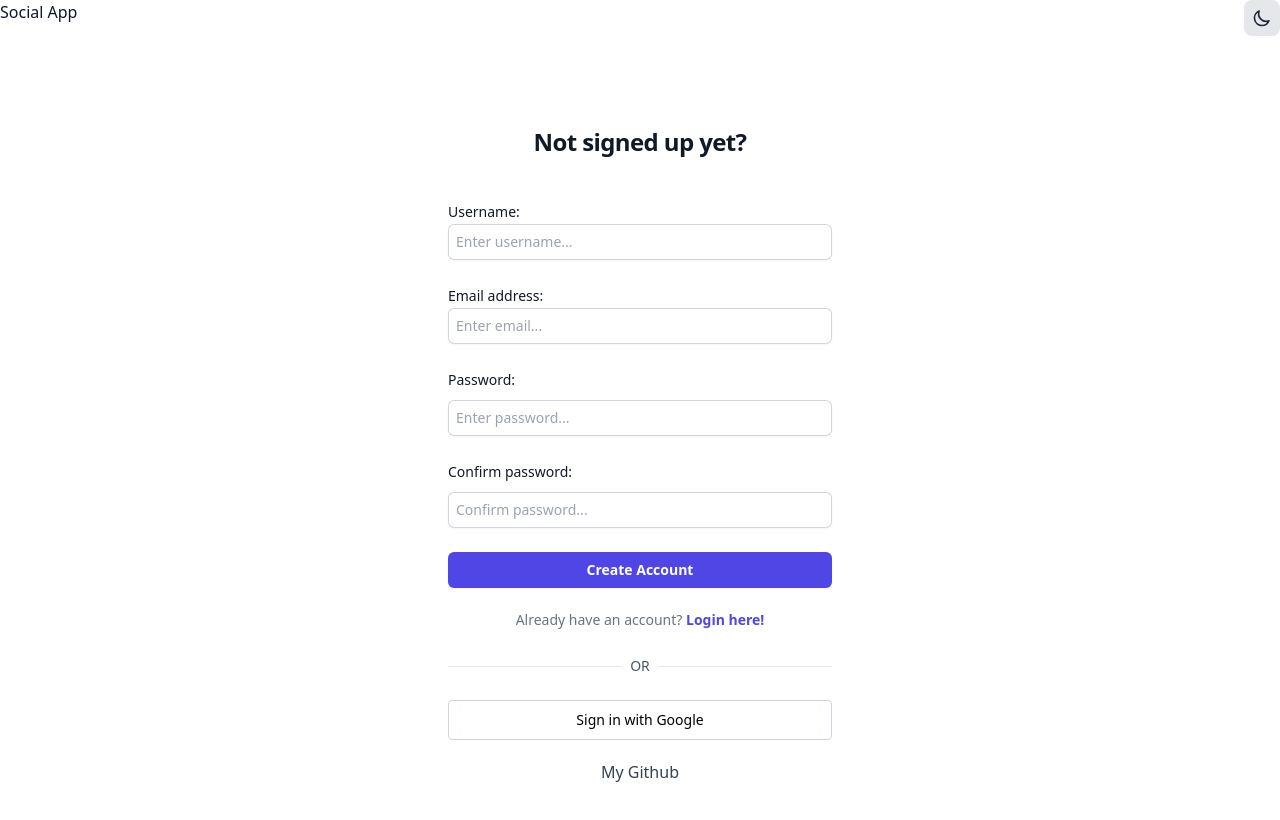
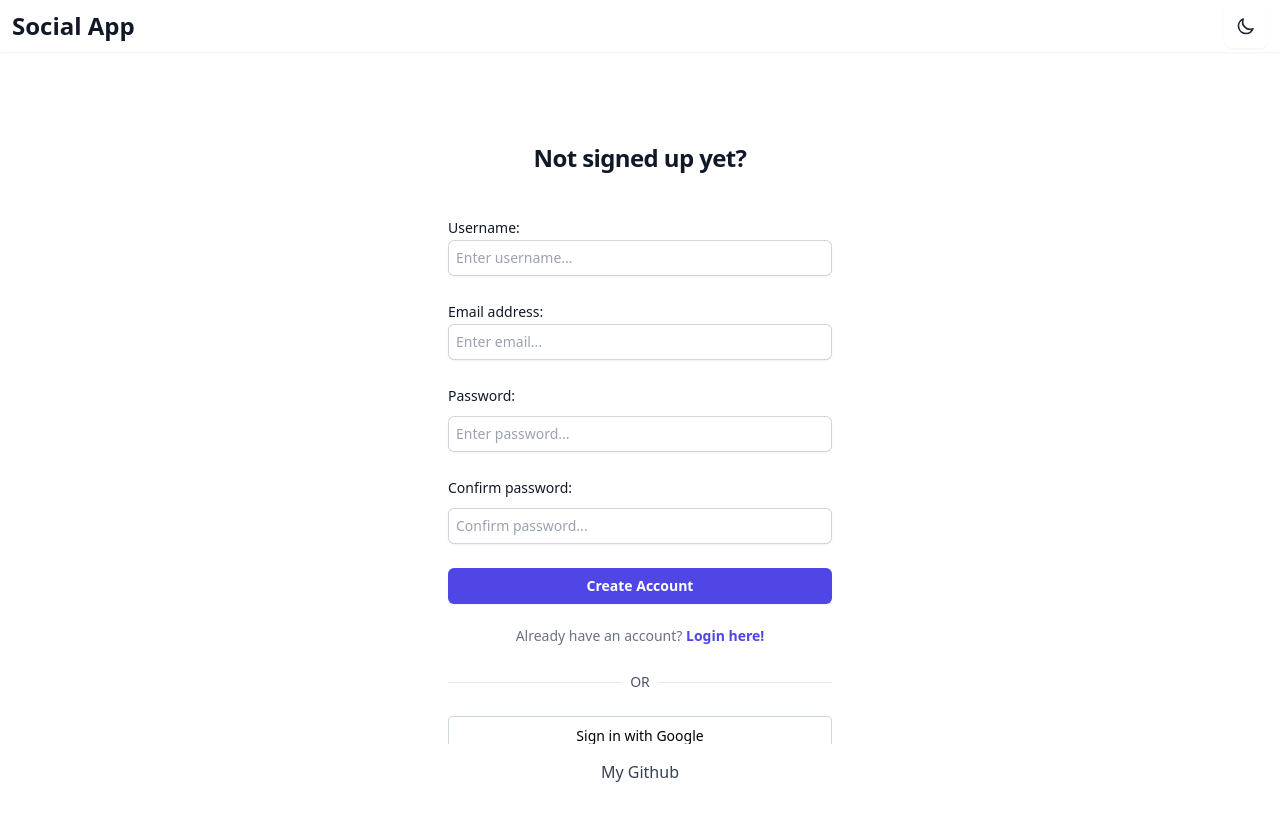
Before and after one commit to patrickoser/social-app, a React (Vite) app: page /signup in a window 1280 px wide. Shown: the top 820 px of the page. Built offline with nearby package versions, Linux system fonts and the light colour scheme; no server answers; the database is empty.

Commit message:
Adjust css in Header.

```diff
--- a/src/components/Header.jsx
+++ b/src/components/Header.jsx
@@ -6,15 +6,15 @@ const Header = () => {
     const { isDarkMode, toggleTheme } = useContext(ThemeContext);
 
     return (
-        <header className="flex justify-between">
+        <header className="flex justify-between items-center px-3 py-1 bg-white dark:bg-gray-800 shadow-sm">
             <div>
                 <Link to="/home">
-                    <h2 className="text-gray-900 dark:text-white">Social App</h2>
+                    <h2 className="text-2xl font-bold text-gray-900 dark:text-white">Social App</h2>
                 </Link>
             </div>
             <button
                 onClick={toggleTheme}
-                className="p-2 rounded-lg bg-gray-200 dark:bg-gray-700 hover:bg-gray-300 dark:hover:bg-gray-600 transition-colors duration-200"
+                className="p-3 rounded-lg hover:bg-gray-300 dark:hover:bg-gray-600 transition-colors duration-200 shadow-sm"
                 aria-label="Toggle theme"
             >
                 {isDarkMode ? (
```
